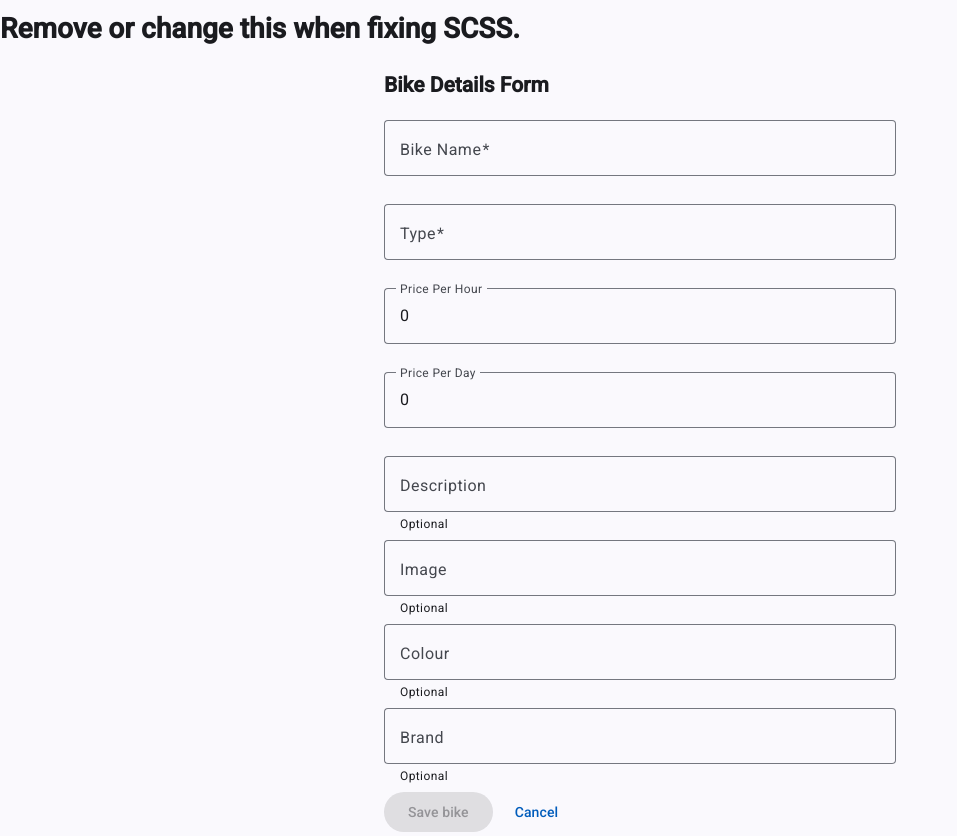
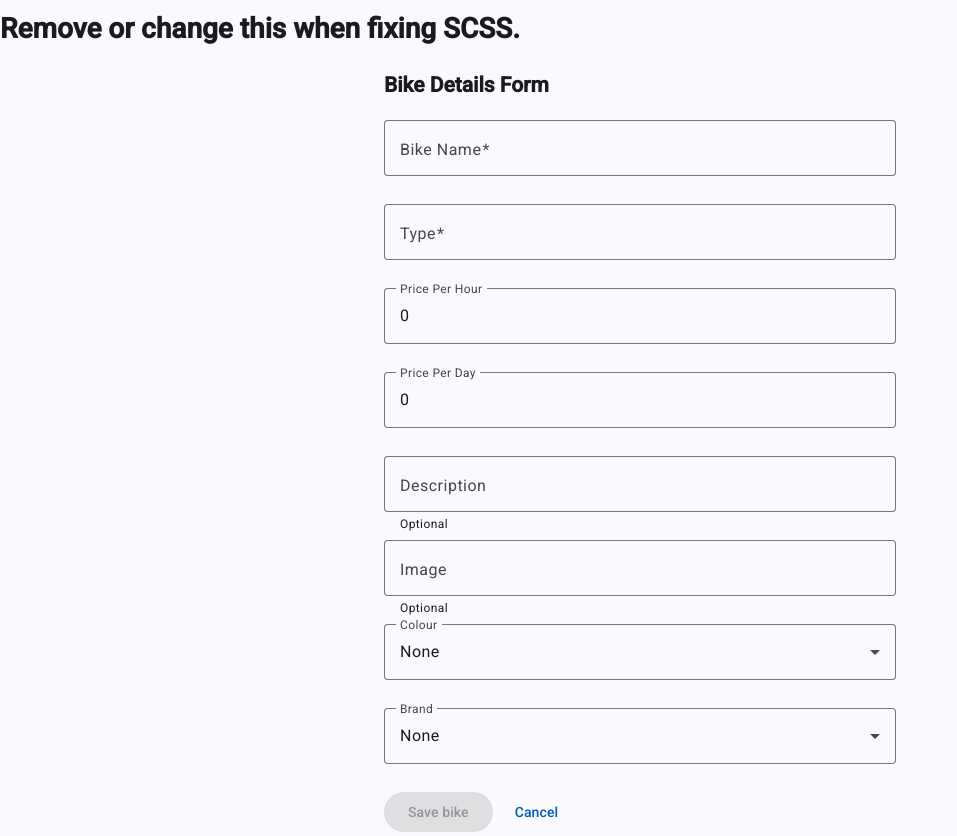
Before and after one commit to S00269936/WebProg2ProjectAngularS00269936, an Angular app: page /bikes/new in a window 1280 px wide. Shown: the whole page, without its empty margins (0-957 px from the left). Built offline with nearby package versions, Linux system fonts and the light colour scheme.

Commit message:
Changed the colour and brand fields to be a dropdown menu where you select from an array of options

```diff
--- a/src/app/features/bikes/components/bike-form/bike-form.html
+++ b/src/app/features/bikes/components/bike-form/bike-form.html
@@ -64,15 +64,23 @@
     <!-- Colour -->
     <mat-form-field appearance="outline">
       <mat-label>Colour</mat-label>
-      <input matInput formControlName="colour" placeholder="e.g. Red" />
-      <mat-hint>Optional</mat-hint>
+      <mat-select formControlName="colour">
+        <mat-option value="">None</mat-option>
+        @for (colour of colours; track colour) {
+          <mat-option [value]="colour">{{ colour }}</mat-option>
+        }
+      </mat-select>
     </mat-form-field>
 
     <!-- Brand field -->
     <mat-form-field appearance="outline">
       <mat-label>Brand</mat-label>
-      <input matInput formControlName="brand" placeholder="e.g. Trek" />
-      <mat-hint>Optional</mat-hint>
+      <mat-select formControlName="brand">
+        <mat-option value="">None</mat-option>
+        @for (brand of brands; track brand) {
+          <mat-option [value]="brand">{{ brand }}</mat-option>
+        }
+      </mat-select>
     </mat-form-field>
 
       <!-- Action Buttons -->
--- a/src/app/features/bikes/components/bike-form/bike-form.ts
+++ b/src/app/features/bikes/components/bike-form/bike-form.ts
@@ -12,10 +12,12 @@ import { MatSnackBar } from '@angular/material/snack-bar';
 import { notBlank } from '../../../../shared/validators/not-blank.validators';
 import { wrongValue } from '../../../../shared/validators/wrong-value.validators';
 import { imageUrlValidator } from '../../../../shared/validators/image-valid.validator';
+import { MatSelectModule } from '@angular/material/select';
 
 @Component({
   selector: 'app-bike-form',
-  imports: [ReactiveFormsModule, RouterLink, MatButtonModule, MatFormFieldModule, MatInputModule, MatCardModule, MatProgressBar, MatProgressBarModule],
+  imports: [ReactiveFormsModule, RouterLink, MatButtonModule, MatFormFieldModule,
+     MatInputModule, MatCardModule, MatProgressBar, MatProgressBarModule, MatSelectModule],
   templateUrl: './bike-form.html',
   styleUrl: './bike-form.scss',
 })
@@ -36,8 +38,8 @@ bikeForm = this.formBuilder.nonNullable.group({
   pricePerDay: [0, [Validators.min(1)]],
   description: [''],
   image: ['', [imageUrlValidator]], //string for url
-  colour: [''], //colour validation?
-  brand: [''], //brand validation?
+  colour: [''],
+  brand: [''],
 });
 
 onSubmit(): void {
@@ -72,4 +74,15 @@ ngOnInit(): void {
     error: (err: Error) => this.saveError.set(err.message),
   });
 }
+colours = [
+  'red', 'blue', 'green', 'yellow', 'orange',
+  'black', 'white', 'grey', 'silver', 'purple',
+  'pink', 'brown', 'gold'];
+
+brands = [
+  'Trek', 'Giant', 'Specialized', 'Cannondale',
+  'Scott', 'Cube', 'Merida', 'Bianchi',
+  'Canyon', 'Orbea', 'Santa Cruz', 'Raleigh',
+  'Brompton', 'GT', 'Norco'];
+  //arrays of option for dropdown boxes
 }
--- a/src/app/features/bikes/models/bike.model.ts
+++ b/src/app/features/bikes/models/bike.model.ts
@@ -7,8 +7,10 @@ export interface Bike {
   available?: boolean;
   description?: string;
   image?: string;
-  colour?: string;
-  brand?: string;
+  colour?: 'red' | 'blue' | 'green' | 'yellow' | 'orange' | 'black' | 'white' |
+   'grey' | 'silver' | 'purple' | 'pink' | 'brown' | 'gold';
+   brand?: 'Trek' | 'Giant' | 'Specialized' | 'Cannondale' | 'Scott' | 'Cube' |
+   'Merida' | 'Bianchi' | 'Canyon' | 'Orbea' | 'Santa Cruz' | 'Raleigh' | 'Brompton' | 'GT' | 'Norco';
 }
 export interface CreateBikeDto {
   bikeName: string;
```
